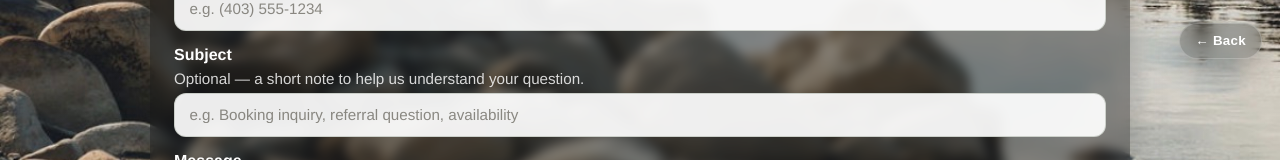
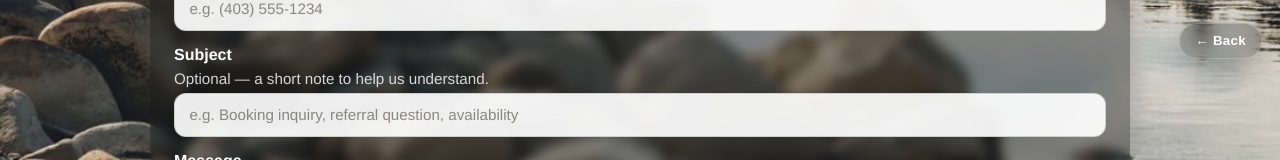
Before and after one commit to RachelKennedy09/guided-collective-therapy-2026, a React (Vite) app: page /contact in a window 1280 px wide. Shown: the part 723-883 px from the top of the page. Built offline with nearby package versions, Linux system fonts and the light colour scheme.

Commit message:
feat: enhance Netlify form submission handling; skip submission in local development and improve comments

```diff
--- a/src/pages/Contact.jsx
+++ b/src/pages/Contact.jsx
@@ -15,8 +15,16 @@ export default function Contact() {
     const form = e.currentTarget;
     const formData = new FormData(form);
 
+    // ✅ Local dev: Netlify Forms won’t receive submissions from localhost
+    if (import.meta.env.DEV) {
+      console.info("[DEV] Skipping Netlify Forms POST (localhost).");
+      form.reset();
+      navigate("/contact-success");
+      return;
+    }
+
     try {
-      // Netlify expects URL-encoded form data.
+      // ✅ Production (Netlify): submit to Netlify Forms
       const res = await fetch("/", {
         method: "POST",
         headers: { "Content-Type": "application/x-www-form-urlencoded" },
@@ -66,10 +74,8 @@ export default function Contact() {
               onSubmit={handleSubmit}
               noValidate
             >
-              {/* Required for Netlify Forms */}
               <input type="hidden" name="form-name" value="guided-contact" />
 
-              {/* Honeypot */}
               <p hidden>
                 <label>
                   Don’t fill this out: <input name="bot-field" />
@@ -90,7 +96,7 @@ export default function Contact() {
                 />
               </div>
 
-              {/* Pronouns (blank by default + can return to blank) */}
+              {/* Pronouns */}
               <div className="contact-field">
                 <label htmlFor="pronouns">Pronouns</label>
                 <span>Optional</span>
@@ -139,9 +145,7 @@ export default function Contact() {
               {/* Subject */}
               <div className="contact-field">
                 <label htmlFor="subject">Subject</label>
-                <span>
-                  Optional — a short note to help us understand your question.
-                </span>
+                <span>Optional — a short note to help us understand.</span>
                 <input
                   id="subject"
                   name="subject"
```
